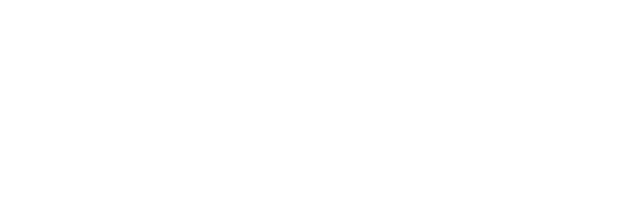
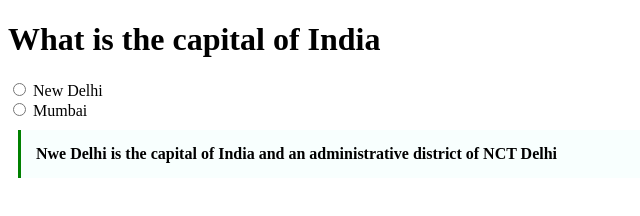
Before and after one commit to acciojob/trivia-hshrivastava123, a website: page main.html in a window 1280 px wide. Shown: the whole page, without its empty margins (0-640 px from the left). Drawn offline with Linux system fonts and the light colour scheme.

Commit message:
codeis done

```diff
--- a/main.html
+++ b/main.html
@@ -8,6 +8,31 @@
 
 <body>
 	<!-- the entire body must be written by student -->
+<div>
+
+<h1> What is the capital of India</h1>
+<input type="radio" name="city" id="city" value="New delhi" required>
+<label for="">New Delhi</label><br>
+<input type="radio" name="city" id="city" value="Mumbai" required>
+<label for="">Mumbai</label><br>
+<blockquote cite="https://en.wikipedia.org/wiki/New_Delhi">Nwe Delhi is the capital of India and an administrative district  of NCT Delhi</blockquote>
+
+
+
+
+
+
+
+
+
+
+</div>
+
+
+
+
+
+
     <script type="text/javascript" src="./script.js">
 </script>
 
--- a/styles.css
+++ b/styles.css
@@ -1,2 +1,12 @@
 
 /* Your CSS Code here. */
+blockquote{
+    display:block;
+    max-width:600px;
+    margin:10px;
+    padding:15px;
+    border-left: solid green;
+    background-color: #f8fffe;
+    font-weight:bold;
+
+}
```
